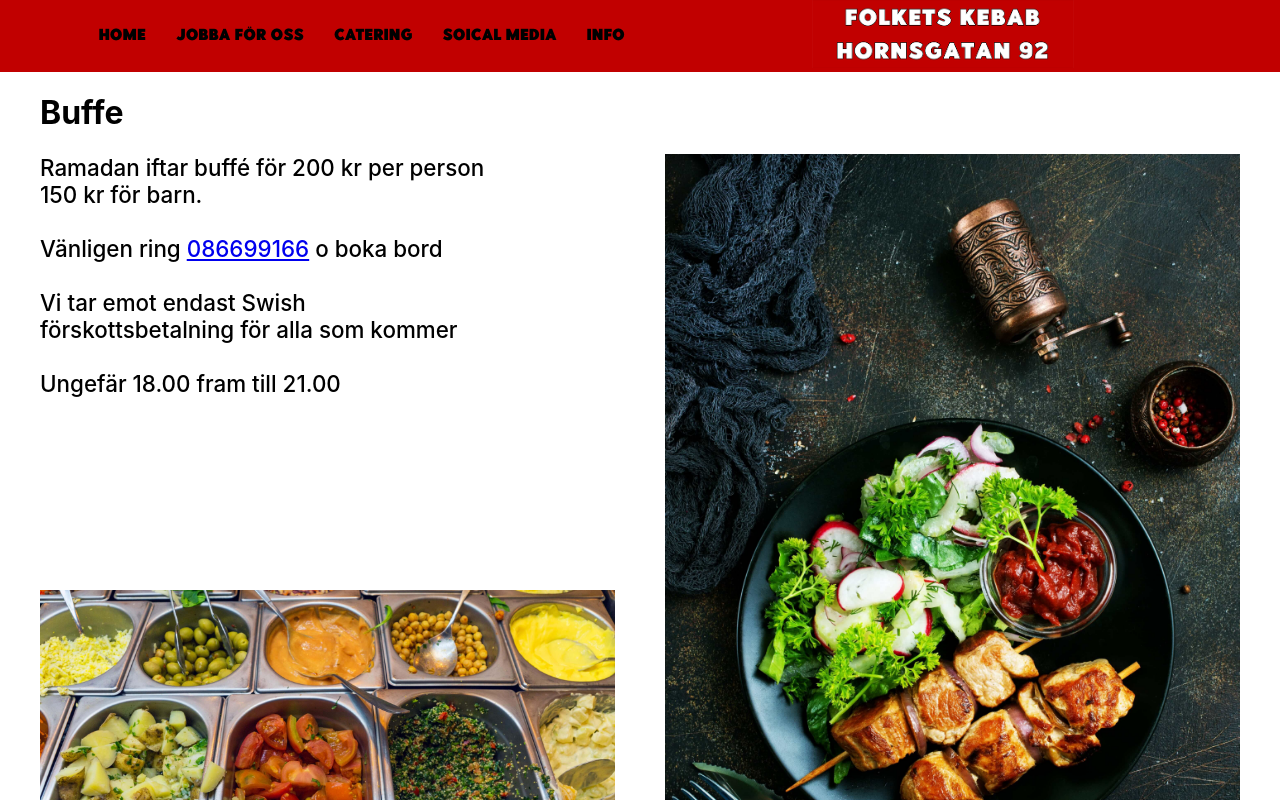
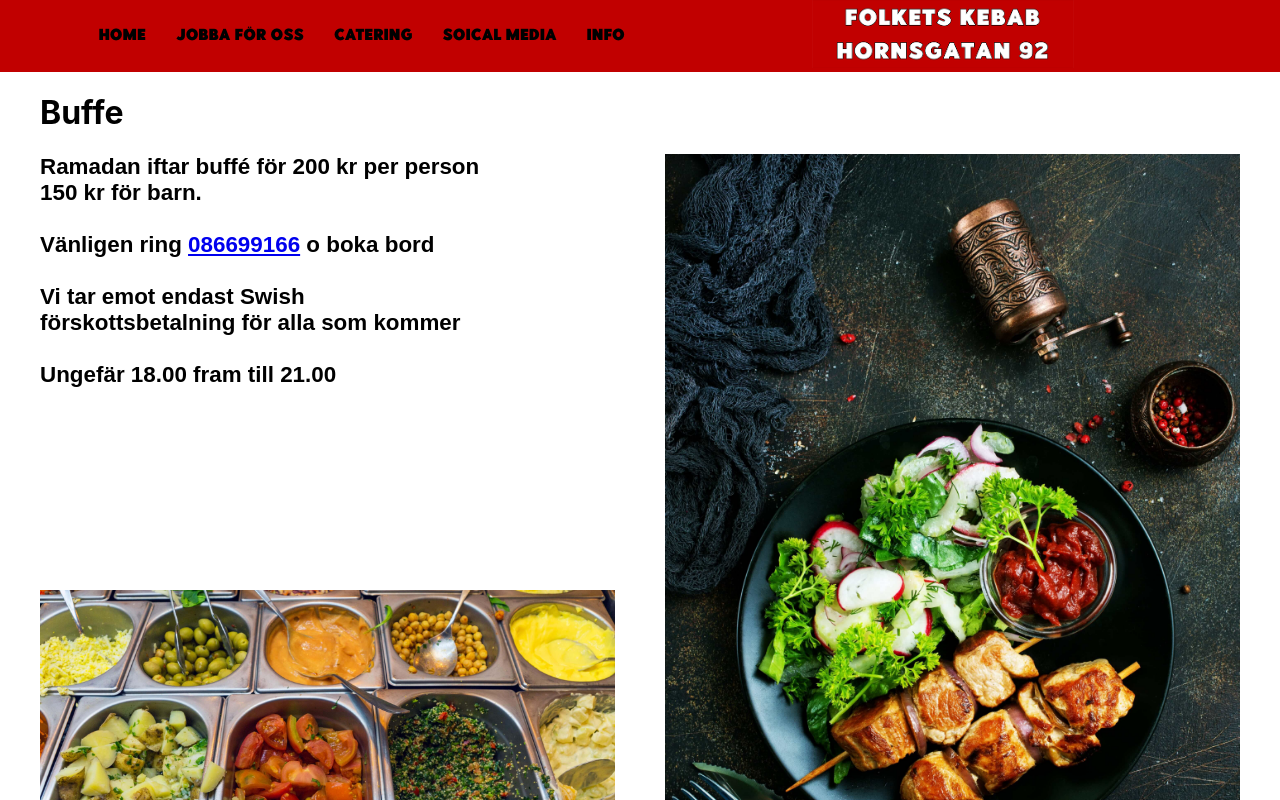
Before and after one commit to Isaak-Marcel/Folkets-Kebab-Restaurant-Website-in-Stockholm, a React (Create React App) app: page /buffe in a window 1280 px wide. Shown: the top 800 px of the page. Built offline with nearby package versions, Linux system fonts and the light colour scheme.

Commit message:
changed font to correct font

```diff
--- a/src/styles/Buffe.css
+++ b/src/styles/Buffe.css
@@ -12,7 +12,7 @@
   .buffeCont p {
     font-size: 1.4rem;
     font-weight: 550;
-    font-family: inter;
+    font-family: sans-serif, Arial;
     width: 80%;
     margin-top: 0;
   }
```
